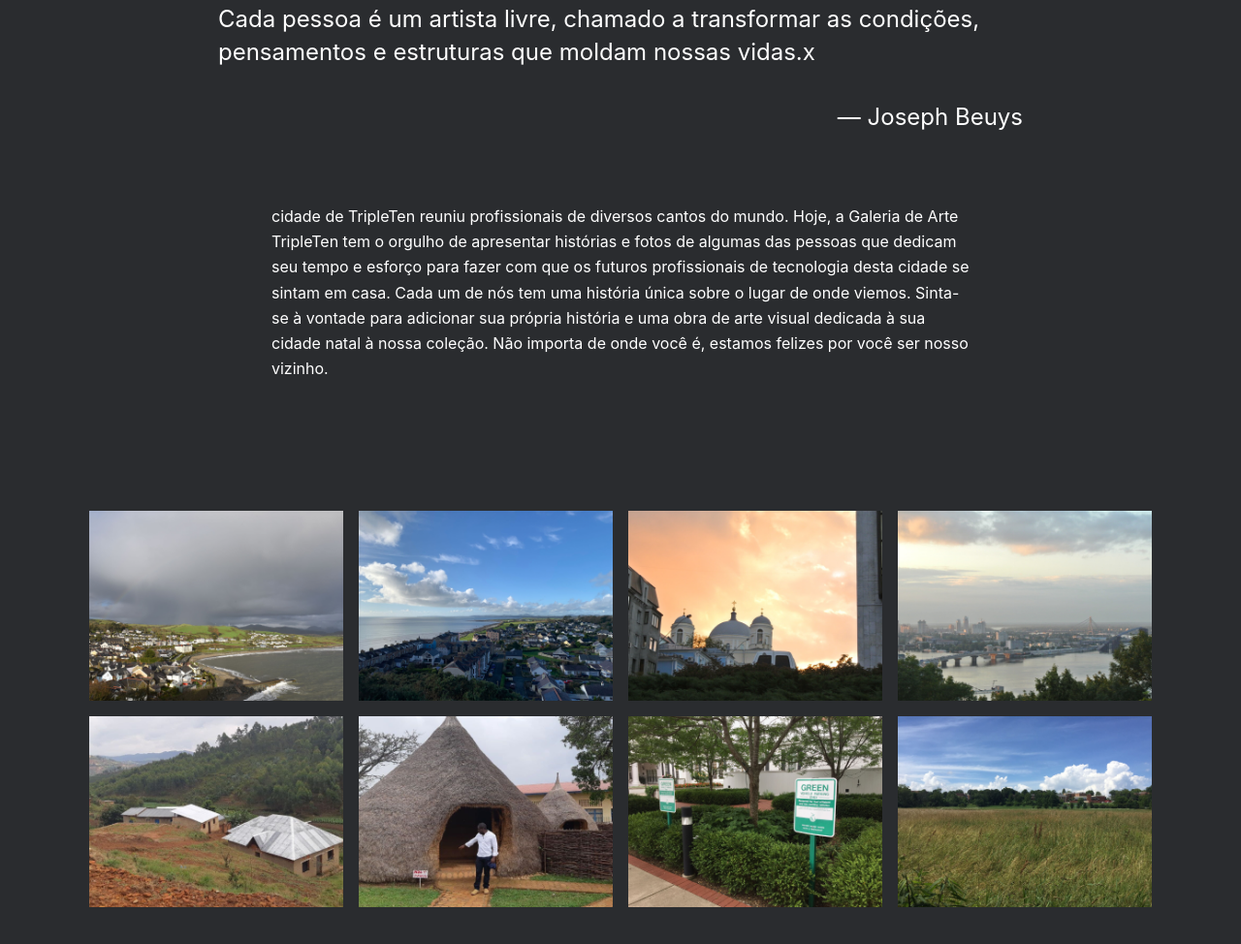
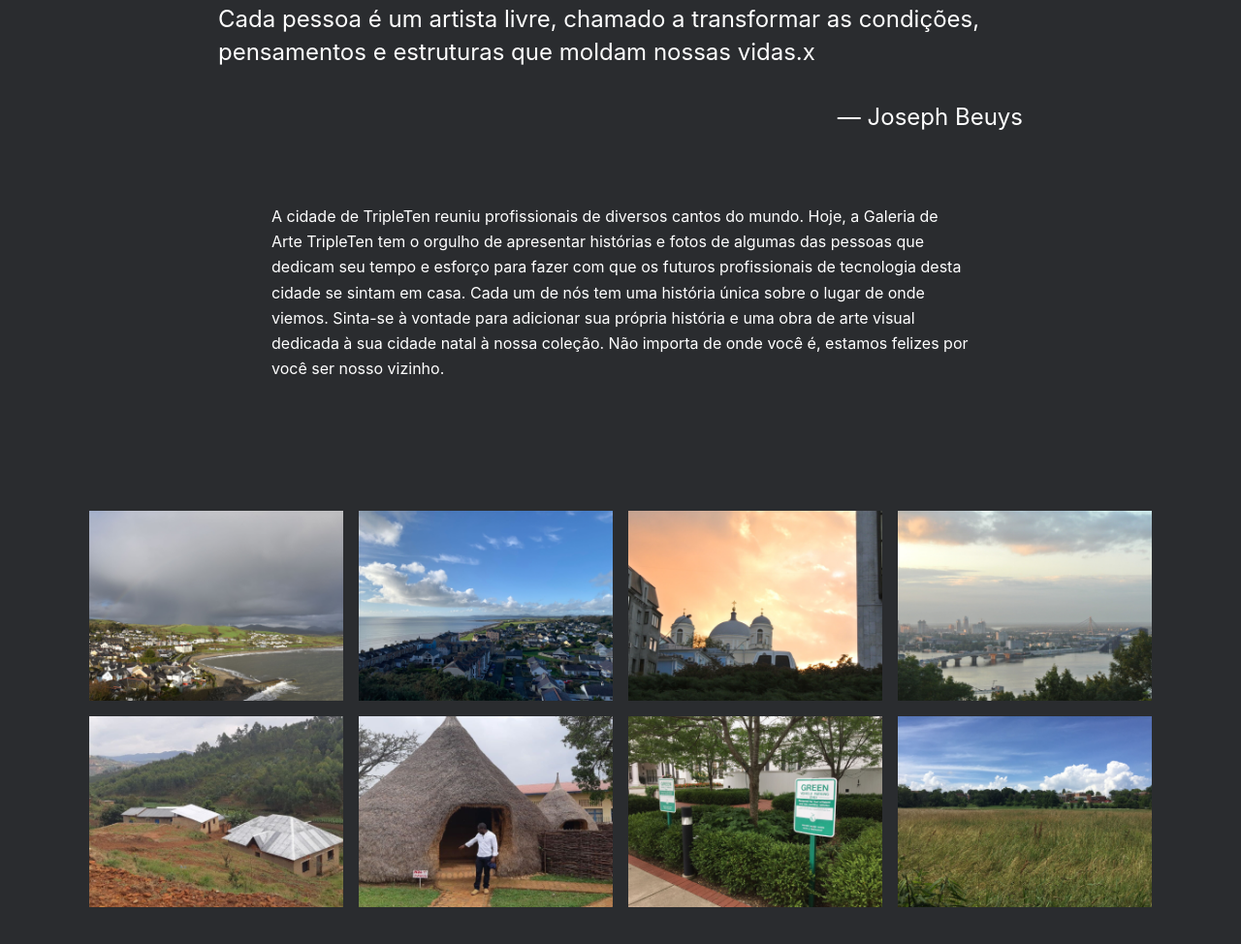
Before and after one commit to mikae1122/web_project_homeland2, a plain HTML site: page index.html in a window 1280 px wide. Shown: the part 1465-2439 px from the top of the page at 97% size. Drawn offline with Linux system fonts and the light colour scheme; a web font is replaced by a local one.

Commit message:
A add text

```diff
--- a/index.html
+++ b/index.html
@@ -38,7 +38,7 @@
           </div>
 
           <p class="friends__text_third">
-            cidade de TripleTen reuniu profissionais de diversos cantos do
+            A cidade de TripleTen reuniu profissionais de diversos cantos do
             mundo. Hoje, a Galeria de Arte TripleTen tem o orgulho de apresentar
             histórias e fotos de algumas das pessoas que dedicam seu tempo e
             esforço para fazer com que os futuros profissionais de tecnologia
```
